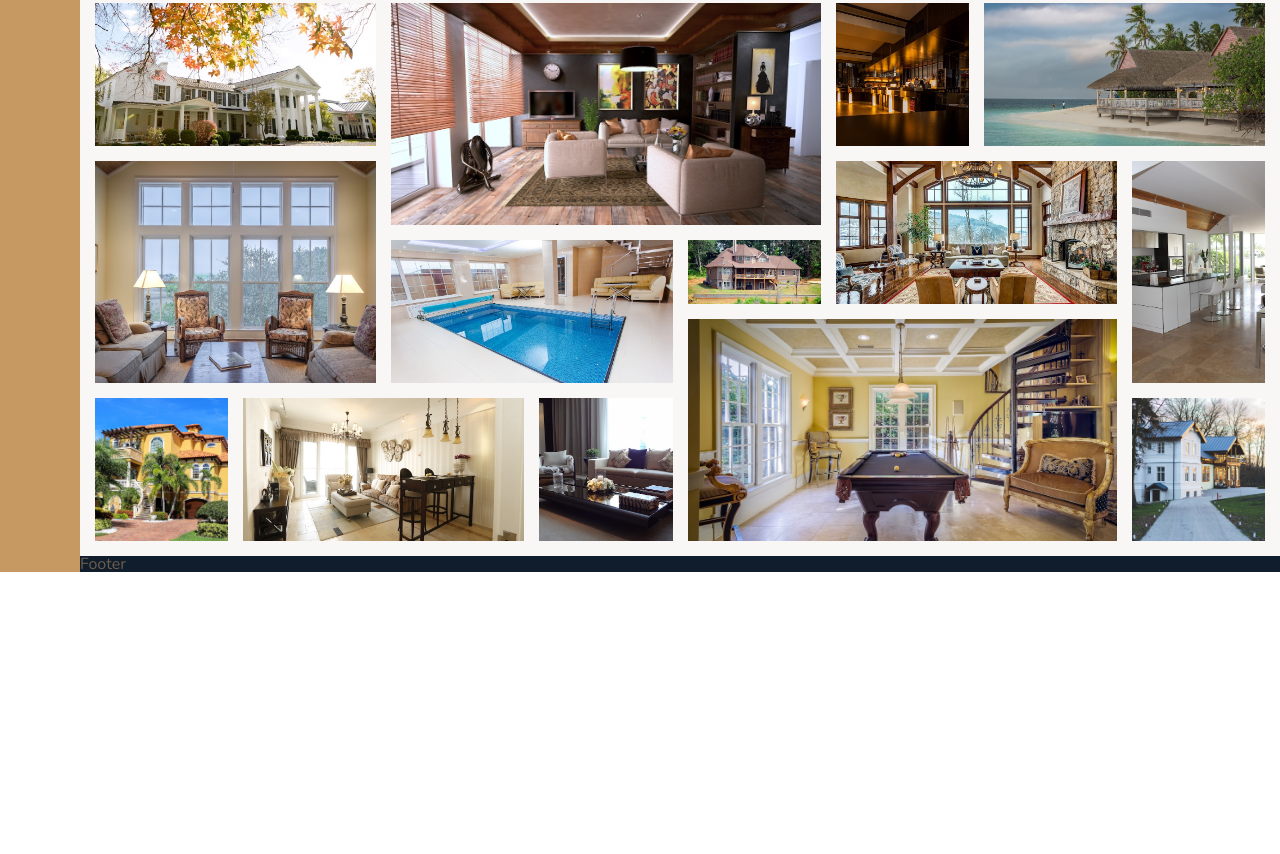
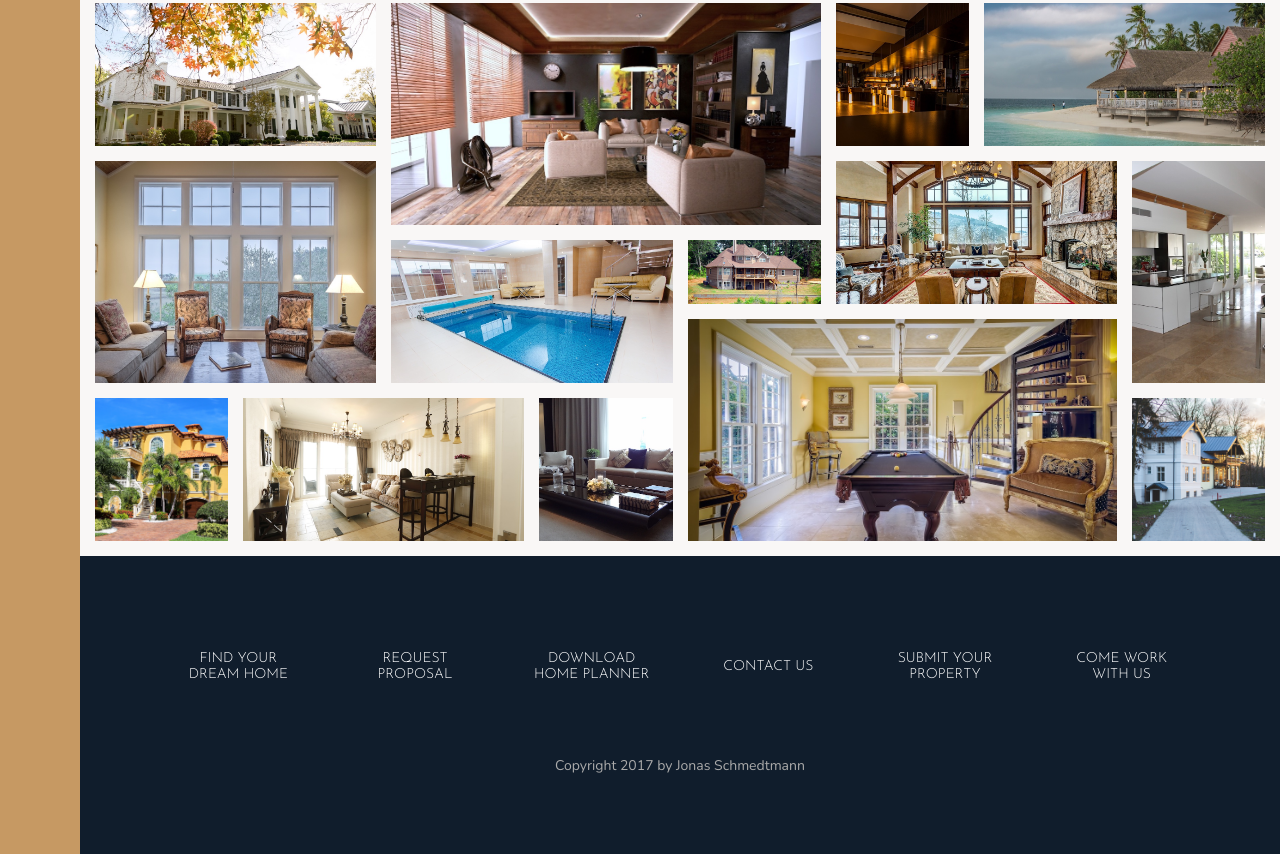
Before and after one commit to fgiananti/nexter-project, a website built with webpack: page app/index.html in a window 1280 px wide. Shown: the part 2946-3800 px from the top of the page. Before the commit the page ends 3521 px from the top, so only its background shows below. Built offline with nearby package versions, Linux system fonts and the light colour scheme.

Commit message:
base footer

```diff
--- /dev/null
+++ b/app/assets/styles/components/_copyright.scss
@@ -0,0 +1,9 @@
+.copyright {
+  font-size: 1.4rem;
+  color: $color-grey-light-2;
+  margin-top: 6rem;
+  margin-left: auto;
+  margin-right: auto;
+  text-align: center;
+  width: 70%;
+}
--- /dev/null
+++ b/app/assets/styles/components/_nav.scss
@@ -0,0 +1,27 @@
+.nav {
+  list-style: none;
+
+  display: grid;
+  grid-template-columns: repeat(auto-fit, minmax(15rem, 1fr));
+  grid-gap: 2rem;
+  align-items: center;
+
+  &__link:link,
+  &__link:visited {
+    font-size: 1.4rem;
+    color: #fff;
+    text-decoration: none;
+    font-family: $font-display;
+    text-transform: uppercase;
+    text-align: center;
+    padding: 1.5rem;
+    display: block;
+    transition: all .2s;
+  }
+
+  &__link:hover,
+  &__link:active {
+    background-color: rgba(#fff, .05);
+    transform: translateY(-3px);
+  }
+}
--- a/app/assets/styles/layout/_footer.scss
+++ b/app/assets/styles/layout/_footer.scss
@@ -1,5 +1,5 @@
 .footer {
   background-color: $color-secondary;
   grid-column: full-start / full-end;
-
+  padding: 8rem;
 }
--- a/app/assets/styles/styles.scss
+++ b/app/assets/styles/styles.scss
@@ -17,3 +17,5 @@
 @import 'components/feature';
 @import 'components/btn';
 @import 'components/home';
+@import 'components/nav';
+@import 'components/copyright';
--- a/app/index.html
+++ b/app/index.html
@@ -292,6 +292,16 @@
         <figure class="gallery__item gallery__item--14"><img src="assets/images/gal-14.jpeg" alt="Gallery image 14" class="gallery__img"></figure>
 
       </section>
-      <footer class="footer">Footer</footer>
+      <footer class="footer">
+        <ul class="nav">
+          <li class="nav__item"><a href="#" class="nav__link">Find Your Dream Home</a></li>
+          <li class="nav__item"><a href="#" class="nav__link">Request proposal</a></li>
+          <li class="nav__item"><a href="#" class="nav__link">Download home planner</a></li>
+          <li class="nav__item"><a href="#" class="nav__link">Contact us</a></li>
+          <li class="nav__item"><a href="#" class="nav__link">Submit your property</a></li>
+          <li class="nav__item"><a href="#" class="nav__link">Come work with us</a></li>
+        </ul>
+        <p class="copyright">Copyright 2017 by Jonas Schmedtmann</p>
+      </footer>
     </body>
 </html>
```
Also changed, not shown: app/temp/styles/styles.css.
